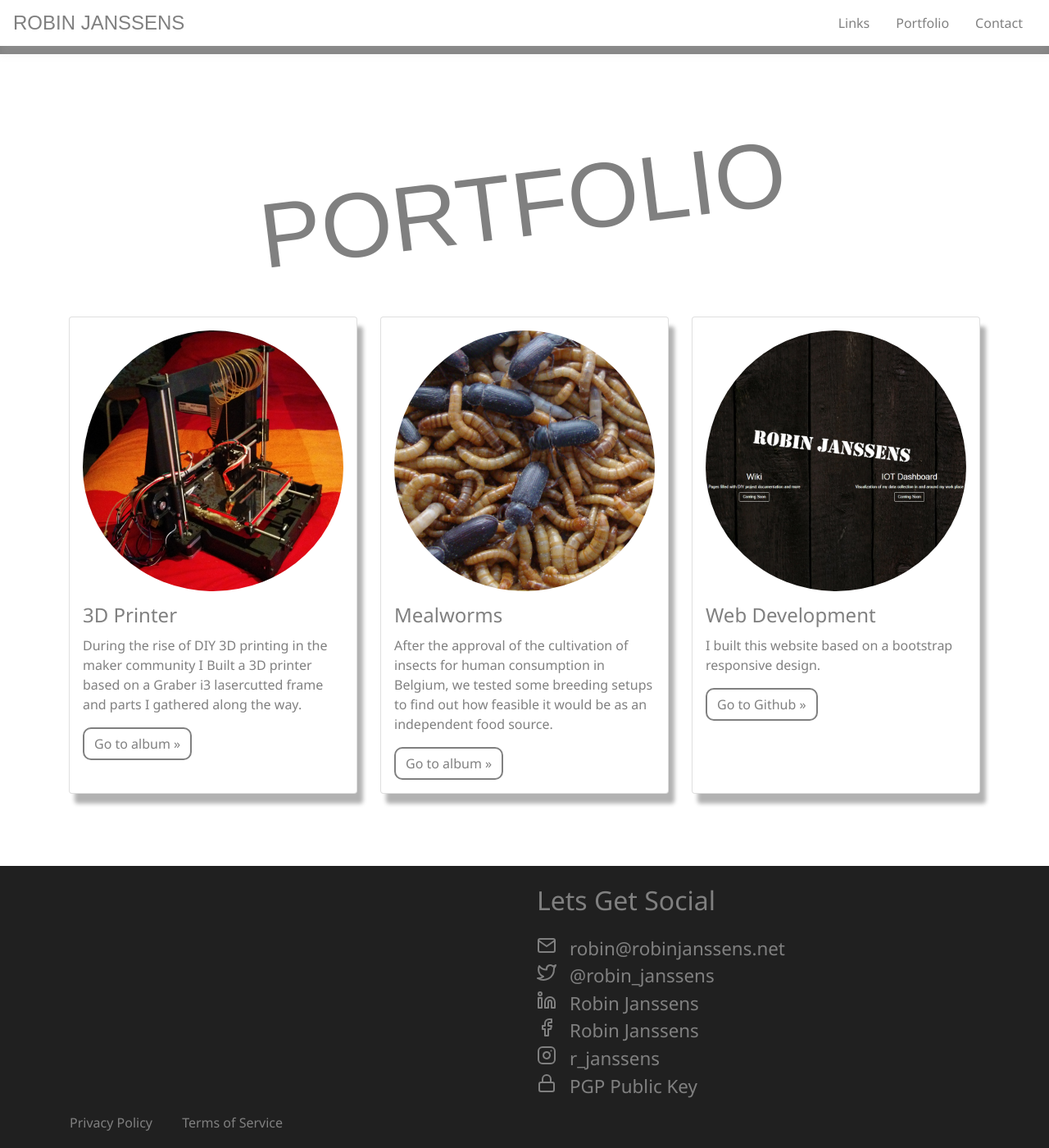
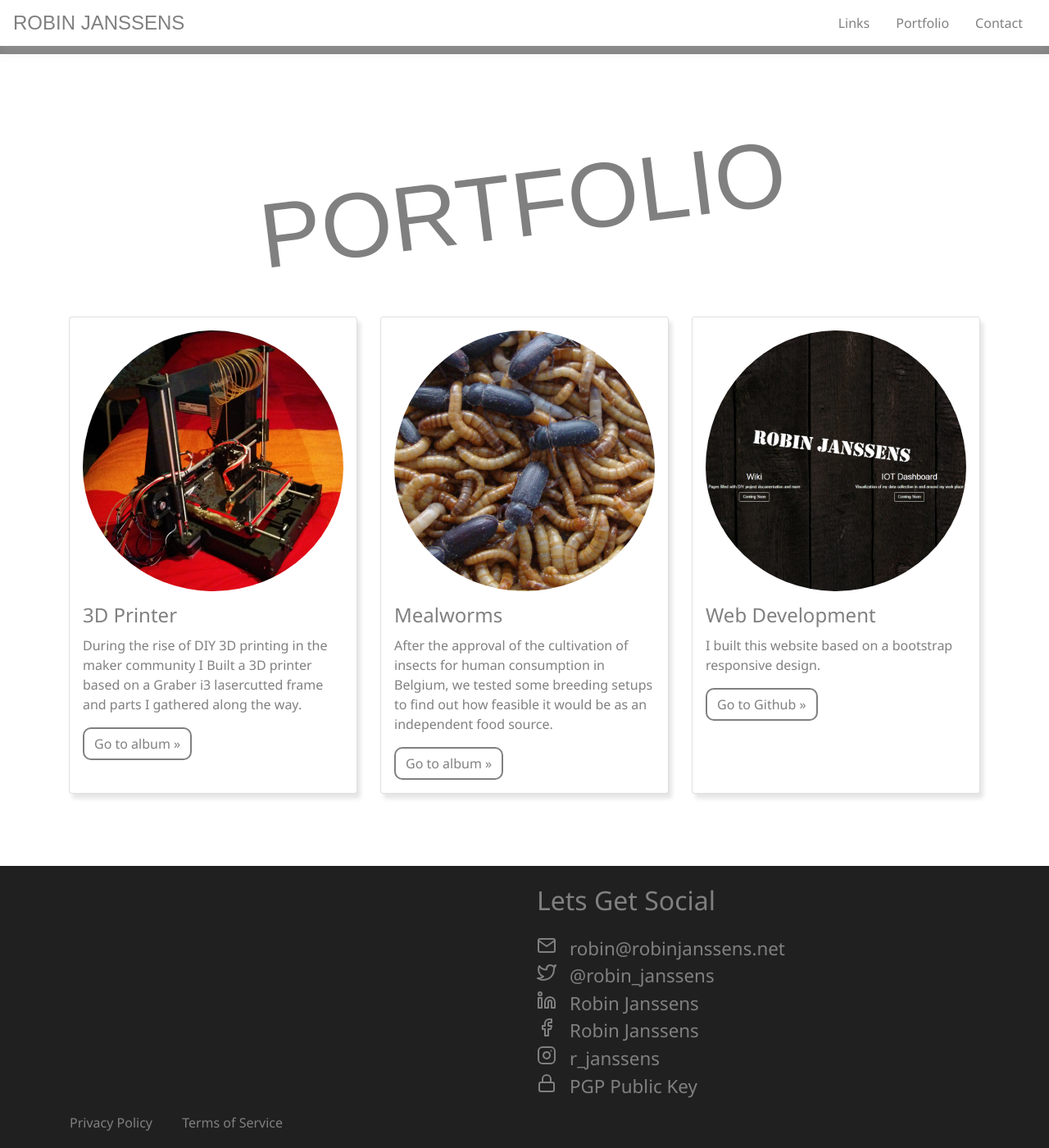
Before and after one commit to robinjanssens/robinjanssens.net, a Jekyll site: the page built from index.md, in a window 1280 px wide and 1400 px high, scrolled down 824 px. Shown: the whole window at 82% size. Built offline with Jekyll 4.4.1, drawn with Linux system fonts in a browser that asks for light colours; nearby versions of some CDN libraries; some web fonts are replaced; comment, search, counter and statistics services are not loaded.

Commit message:
lowered shadow on cards

```diff
--- a/assets/css/style.css
+++ b/assets/css/style.css
@@ -85,7 +85,7 @@ h1, h2, h3, h4, h5, h6, p {
   float: none;    /* Center cards */
   margin-bottom: 0.5rem; /* Keep horizontal space between cards */
   padding: 1rem; /* In every direction 1rem space between content and border */
-  box-shadow: 7px 12px 5px rgba(0, 0, 0, 0.3);
+  box-shadow: 4px 6px 5px rgba(0, 0, 0, 0.1);
 }
 .img-circle {
   border-radius: 50%; /* Make it a circle */
```
